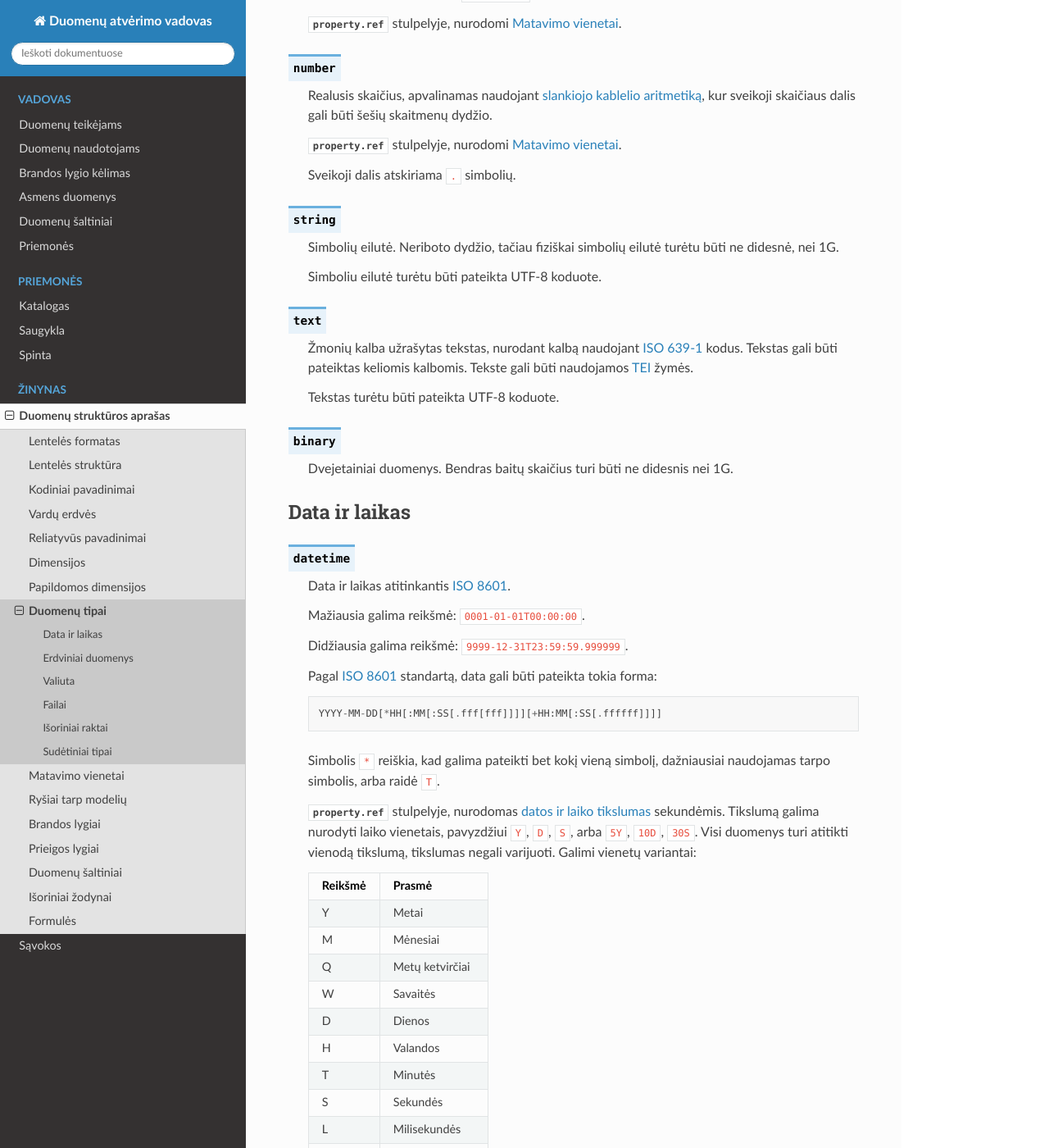
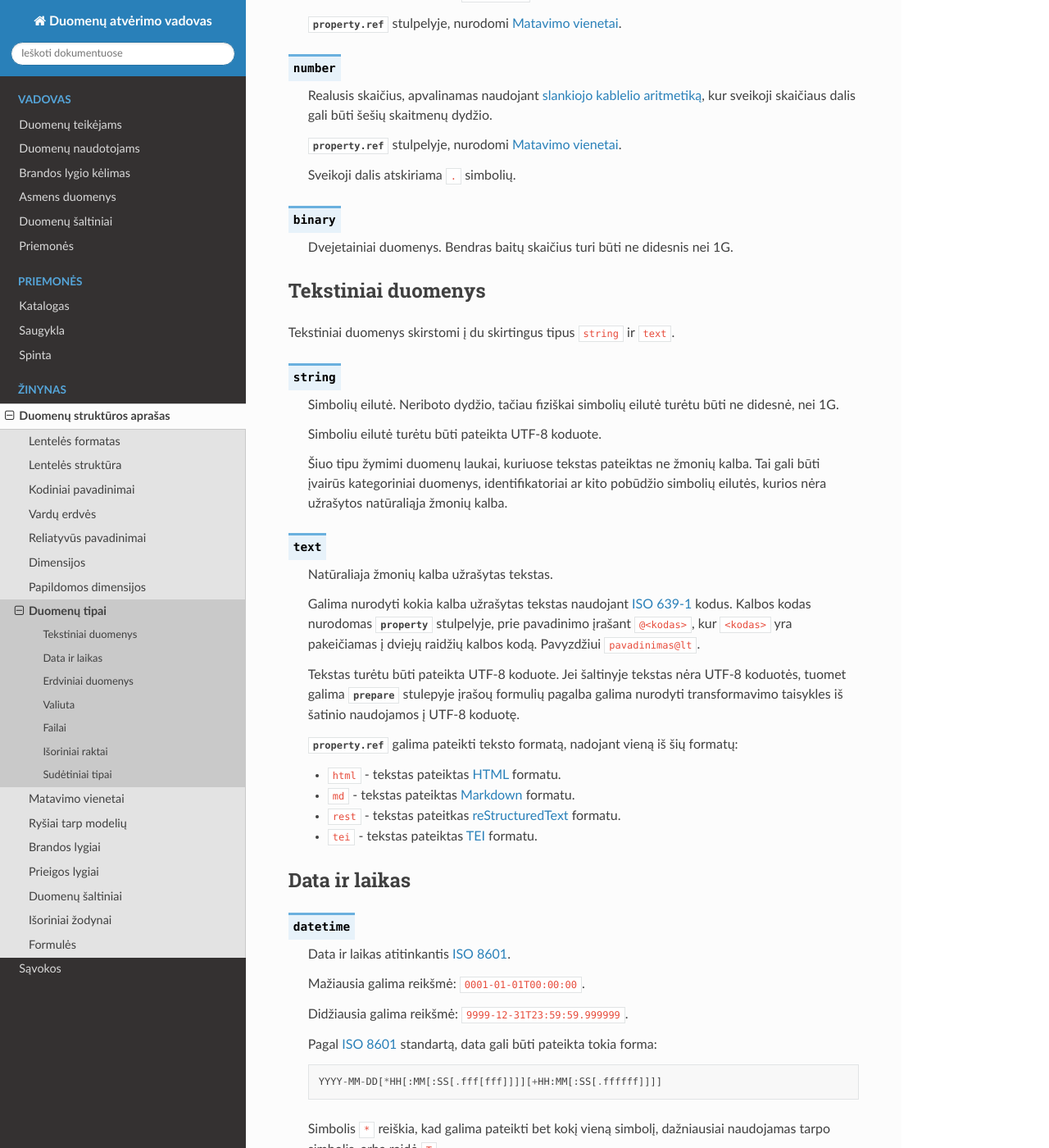
Before and after one commit to atviriduomenys/manifest, a Sphinx documentation site: the page built from docs/dsa/duomenu-tipai.rst, in a window 1280 px wide and 1400 px high, scrolled down 466 px. Shown: the whole window at 82% size. Built offline with Sphinx 7.4.7 and the Read the Docs theme 2.0.0, drawn with Linux system fonts in a browser that asks for light colours.

Commit message:
Update text types and use Python 3.8 on rtfd

```diff
--- a/docs/dsa/duomenu-tipai.rst
+++ b/docs/dsa/duomenu-tipai.rst
@@ -35,6 +35,19 @@ Duomenų tipai
 
     Sveikoji dalis atskiriama `.` simbolių.
 
+.. describe:: binary
+
+    Dvejetainiai duomenys. Bendras baitų skaičius turi būti ne didesnis nei 1G.
+
+
+.. _text-types:
+
+Tekstiniai duomenys
+===================
+
+Tekstiniai duomenys skirstomi į du skirtingus tipus `string` ir `text`.
+
+
 .. describe:: string
 
     Simbolių eilutė. Neriboto dydžio, tačiau fiziškai simbolių eilutė turėtu
@@ -42,20 +55,41 @@ Duomenų tipai
 
     Simboliu eilutė turėtu būti pateikta UTF-8 koduote.
 
+    Šiuo tipu žymimi duomenų laukai, kuriuose tekstas pateiktas ne žmonių
+    kalba. Tai gali būti įvairūs kategoriniai duomenys, identifikatoriai ar
+    kito pobūdžio simbolių eilutės, kurios nėra užrašytos natūraliąja žmonių
+    kalba.
+
+
 .. describe:: text
 
-    Žmonių kalba užrašytas tekstas, nurodant kalbą naudojant `ISO 639-1`_
-    kodus. Tekstas gali būti pateiktas keliomis kalbomis. Tekste gali būti
-    naudojamos TEI_ žymės.
+    Natūraliaja žmonių kalba užrašytas tekstas.
 
-    Tekstas turėtu būti pateikta UTF-8 koduote.
+    Galima nurodyti kokia kalba užrašytas tekstas naudojant `ISO 639-1`_ kodus.
+    Kalbos kodas nurodomas :data:`property` stulpelyje, prie pavadinimo įrašant
+    `@<kodas>`, kur `<kodas>` yra pakeičiamas į dviejų raidžių kalbos kodą.
+    Pavyzdžiui `pavadinimas@lt`.
 
     .. _ISO 639-1: https://en.wikipedia.org/wiki/List_of_ISO_639-1_codes
+
+    Tekstas turėtu būti pateikta UTF-8 koduote. Jei šaltinyje tekstas nėra
+    UTF-8 koduotės, tuomet galima :data:`prepare` stulepyje įrašoų formulių
+    pagalba galima nurodyti transformavimo taisykles iš šatinio naudojamos į
+    UTF-8 koduotę.
+
+
+    :data:`property.ref` galima pateikti teksto formatą, nadojant vieną iš šių
+    formatų:
+
+    - `html` - tekstas pateiktas HTML_ formatu.
+    - `md` - tekstas pateiktas Markdown_ formatu.
+    - `rest` - tekstas pateitkas reStructuredText_ formatu.
+    - `tei` - tekstas pateiktas TEI_ formatu.
+
+    .. _HTML: https://en.wikipedia.org/wiki/HTML
+    .. _Markdown: https://spec.commonmark.org/
+    .. _reStructuredText: https://docutils.sourceforge.io/rst.html
     .. _TEI: https://en.wikipedia.org/wiki/Text_Encoding_Initiative
-
-.. describe:: binary
-
-    Dvejetainiai duomenys. Bendras baitų skaičius turi būti ne didesnis nei 1G.
 
 
 .. _temporal-types:
```
Also changed, not shown: .readthedocs.yml.
